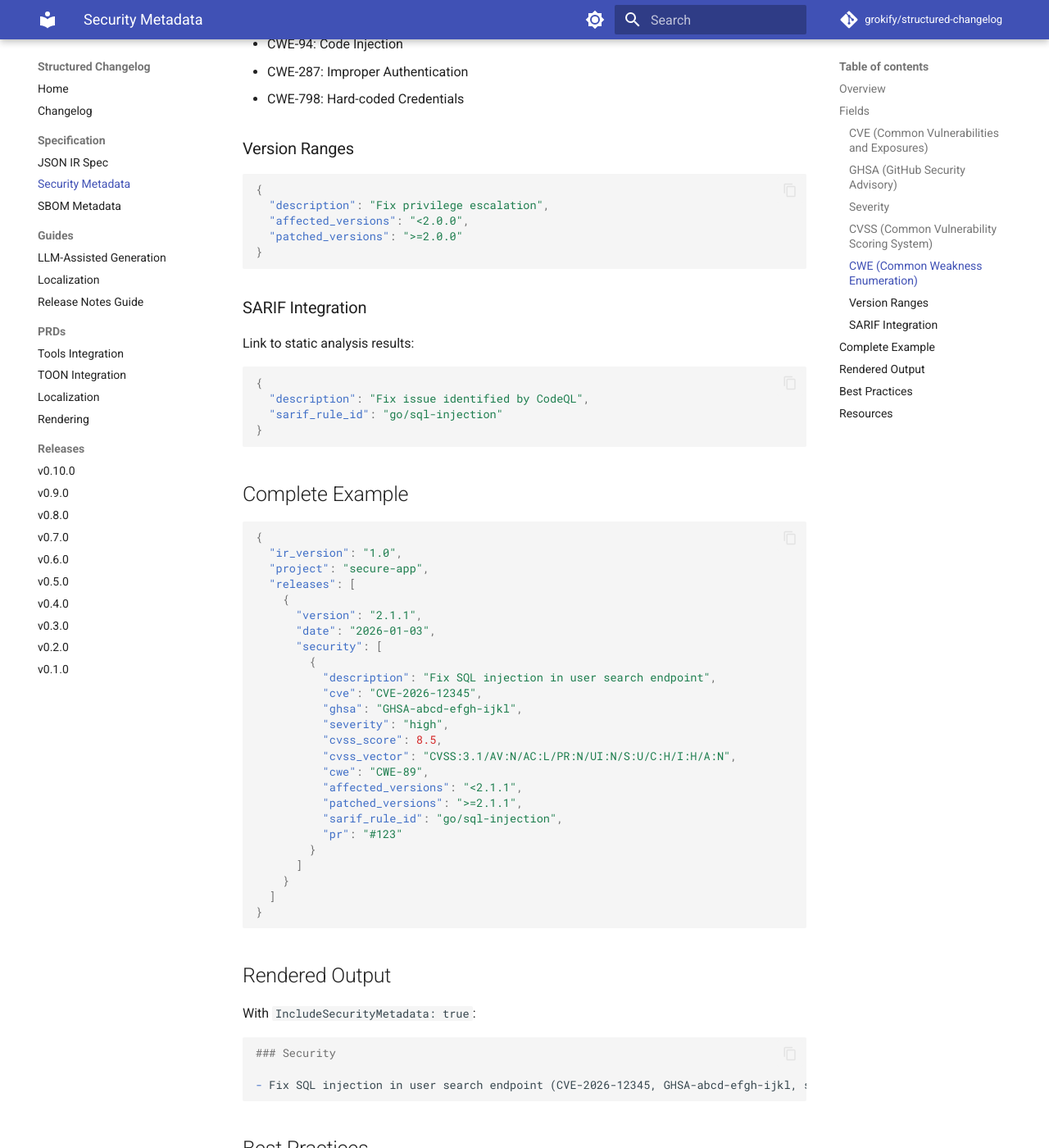
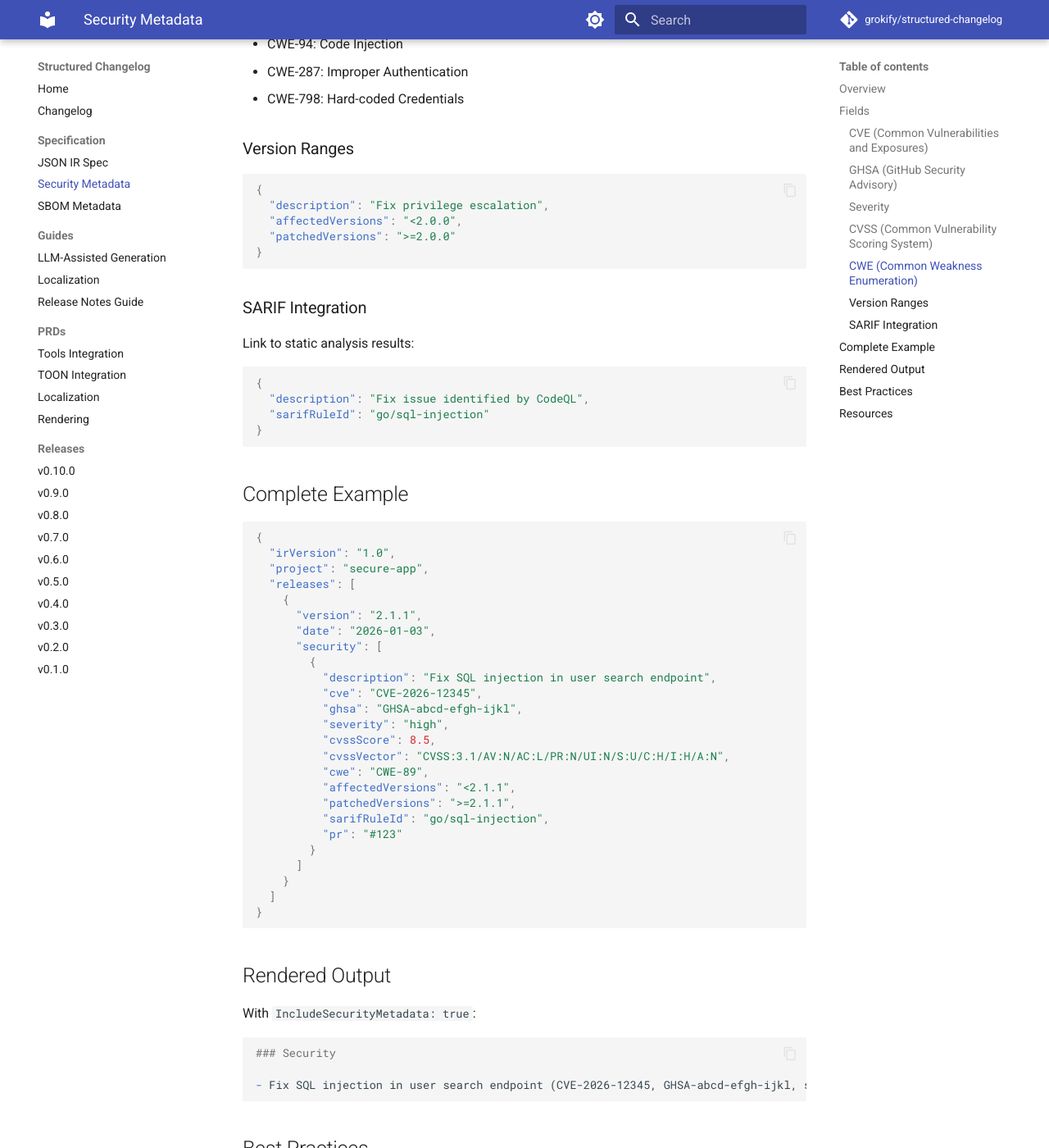
Before and after one commit to grokify/structured-changelog, an MkDocs documentation site: the page built from docs/specification/security.md, in a window 1280 px wide and 1400 px high, scrolled down 2012 px. Shown: the whole window at 82% size. Built offline with MkDocs 1.6.1 and Material for MkDocs 9.7.7, drawn with Linux system fonts in a browser that asks for light colours; comment, search, counter and statistics services are not loaded; some of the changed text lies outside the part shown.

Commit message:
docs: migrate MkDocs to camelCase property names
Update all specification and guide docs to use camelCase:
- irVersion, commitConvention, generatedAt, compareUrl
- cvssScore, cvssVector, affectedVersions, patchedVersions
- componentVersion, sarifRuleId

Also add Localization Guide to index.md documentation list.

Note: Historical release notes (v0.1.0-v0.9.0) retain snake_case
as that was the schema at the time of those releases.

Co-Authored-By: Claude Opus 4.5 <noreply@anthropic.com>

````diff
--- a/docs/specification/security.md
+++ b/docs/specification/security.md
@@ -57,8 +57,8 @@ Valid values:
 ```json
 {
   "description": "Fix buffer overflow",
-  "cvss_score": 8.5,
-  "cvss_vector": "CVSS:3.1/AV:N/AC:L/PR:N/UI:N/S:U/C:H/I:H/A:H"
+  "cvssScore": 8.5,
+  "cvssVector": "CVSS:3.1/AV:N/AC:L/PR:N/UI:N/S:U/C:H/I:H/A:H"
 }
 ```
 
@@ -91,8 +91,8 @@ Common CWEs:
 ```json
 {
   "description": "Fix privilege escalation",
-  "affected_versions": "<2.0.0",
-  "patched_versions": ">=2.0.0"
+  "affectedVersions": "<2.0.0",
+  "patchedVersions": ">=2.0.0"
 }
 ```
 
@@ -103,7 +103,7 @@ Link to static analysis results:
 ```json
 {
   "description": "Fix issue identified by CodeQL",
-  "sarif_rule_id": "go/sql-injection"
+  "sarifRuleId": "go/sql-injection"
 }
 ```
 
@@ -111,7 +111,7 @@ Link to static analysis results:
 
 ```json
 {
-  "ir_version": "1.0",
+  "irVersion": "1.0",
   "project": "secure-app",
   "releases": [
     {
@@ -123,12 +123,12 @@ Link to static analysis results:
           "cve": "CVE-2026-12345",
           "ghsa": "GHSA-abcd-efgh-ijkl",
           "severity": "high",
-          "cvss_score": 8.5,
-          "cvss_vector": "CVSS:3.1/AV:N/AC:L/PR:N/UI:N/S:U/C:H/I:H/A:N",
+          "cvssScore": 8.5,
+          "cvssVector": "CVSS:3.1/AV:N/AC:L/PR:N/UI:N/S:U/C:H/I:H/A:N",
           "cwe": "CWE-89",
-          "affected_versions": "<2.1.1",
-          "patched_versions": ">=2.1.1",
-          "sarif_rule_id": "go/sql-injection",
+          "affectedVersions": "<2.1.1",
+          "patchedVersions": ">=2.1.1",
+          "sarifRuleId": "go/sql-injection",
           "pr": "#123"
         }
       ]
````
Also changed, not shown: docs/index.md (+2 -1 lines), docs/specification/sbom.md (+7 -7 lines), docs/specification/spec.md (+14 -14 lines).
